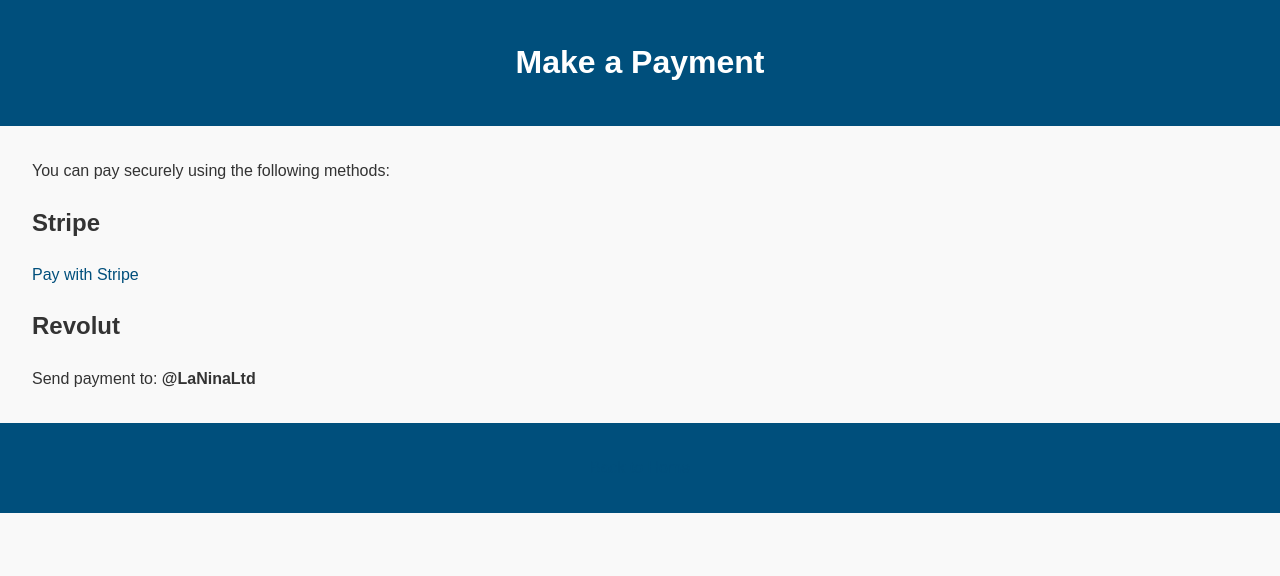
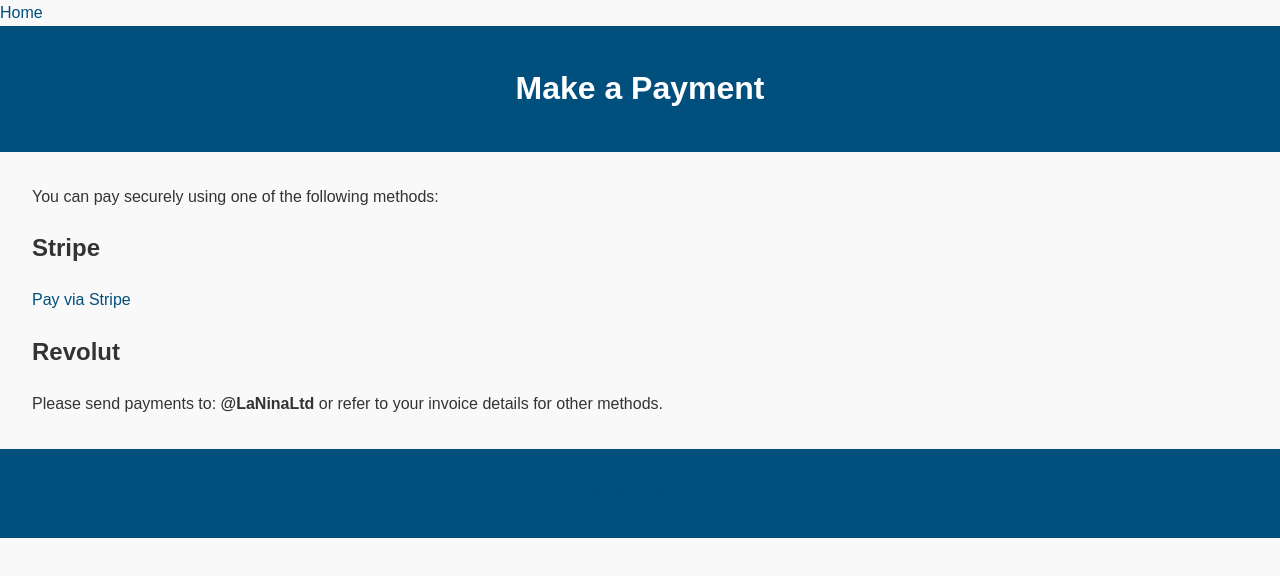
Before and after one commit to perkerso/laninamanagement, a plain HTML site: page payment.html in a window 1280 px wide. Drawn offline with Linux system fonts and the light colour scheme.

Commit message:
Update payment.html

```diff
--- a/payment.html
+++ b/payment.html
@@ -2,21 +2,24 @@
 <html lang="en">
 <head>
   <meta charset="UTF-8" />
-  <title>Payments – La Nina Management Ltd</title>
+  <title>Payment – La Nina Management Ltd</title>
   <link rel="stylesheet" href="style.css" />
 </head>
 <body>
+  <nav>
+    <a href="index.html">Home</a>
+  </nav>
   <header>
     <h1>Make a Payment</h1>
   </header>
   <main>
-    <p>You can pay securely using the following methods:</p>
+    <p>You can pay securely using one of the following methods:</p>
 
     <h2>Stripe</h2>
-    <p><a href="https://buy.stripe.com/test_XXXXXXXXXXXX" target="_blank">Pay with Stripe</a></p>
+    <p><a href="https://buy.stripe.com/test_XXXXXXXXXXXX" target="_blank">Pay via Stripe</a></p>
 
     <h2>Revolut</h2>
-    <p>Send payment to: <strong>@LaNinaLtd</strong></p>
+    <p>Please send payments to: <strong>@LaNinaLtd</strong> or refer to your invoice details for other methods.</p>
   </main>
   <footer>
     <p><a href="index.html">Back to Home</a></p>
```
